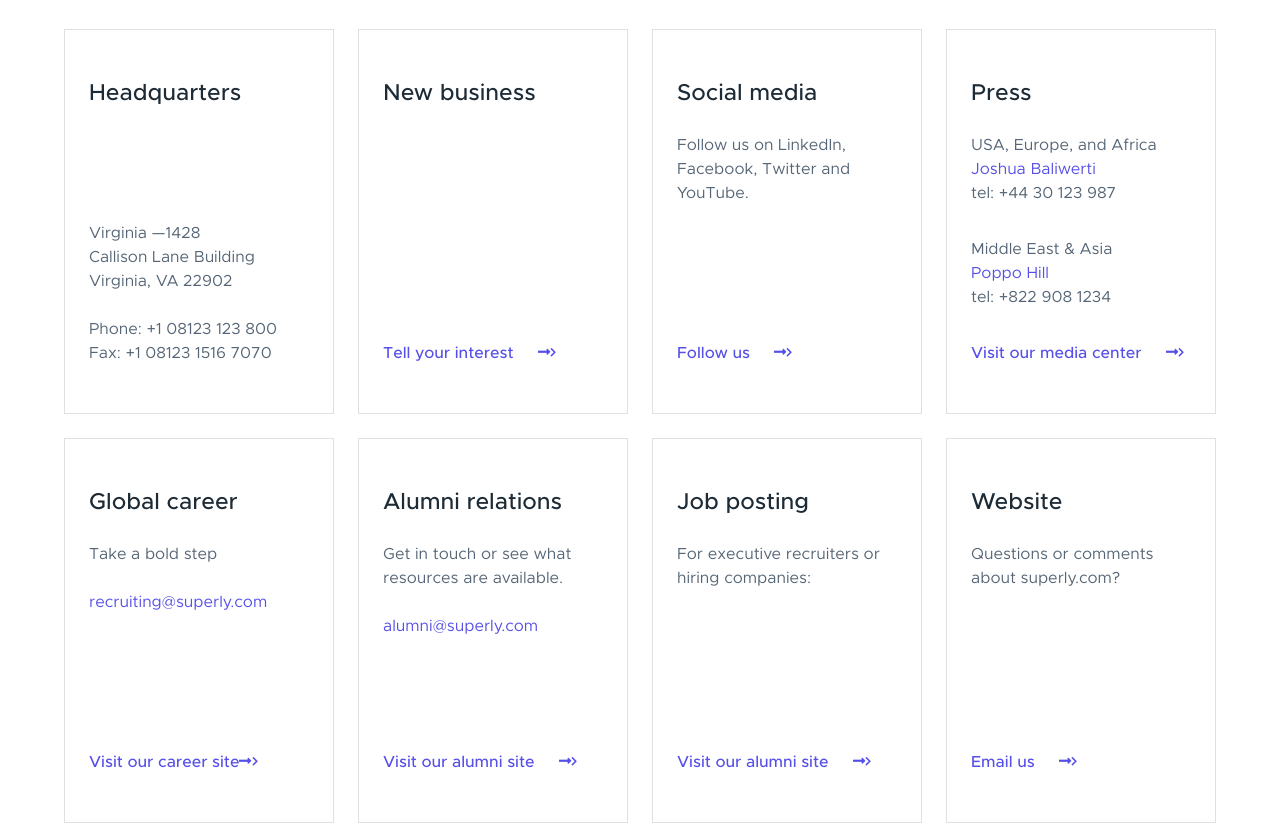
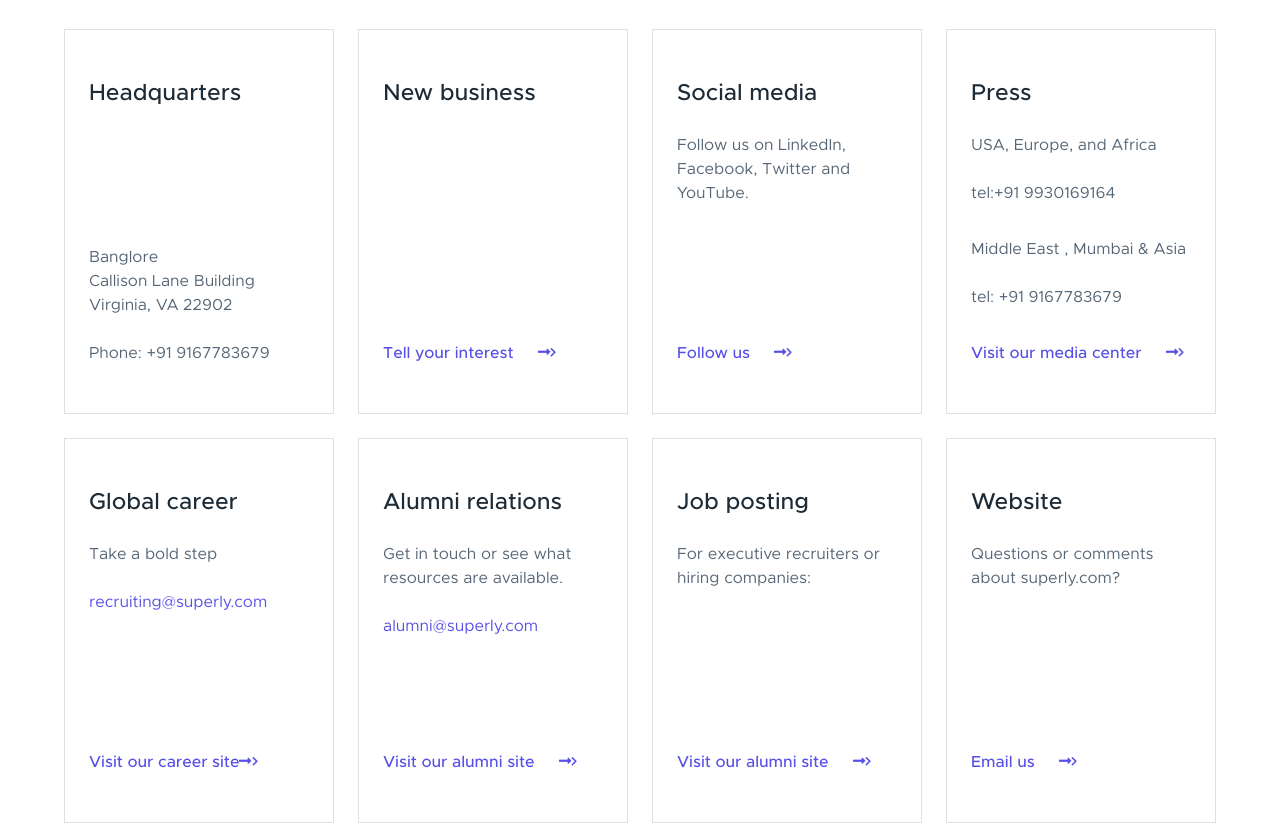
Before and after one commit to rrkumble/leadgenfinal, a website: page views/pages/general-contact.html in a window 1280 px wide. Shown: the part 1680-2506 px from the top of the page. Drawn offline with nearby package versions, Linux system fonts and the light colour scheme; a script that the page names is missing.

Commit message:
subscriber update

```diff
--- a/views/pages/general-contact.html
+++ b/views/pages/general-contact.html
@@ -106,7 +106,7 @@
                 <div class="w-layout-grid c-grid-contact">
                     <div class="c-iconbox style2">
                         <h3 class="margin-bottom">Headquarters</h3>
-                        <div>Virginia —1428  <br>Callison Lane Building <br>Virginia, VA 22902<br><br>Phone: +1 08123 123 800<br>Fax: +1 08123 1516 7070</div>
+                        <div>Banglore   <br>Callison Lane Building <br>Virginia, VA 22902<br><br>Phone:  +91 9167783679</div>
                     </div>
                     <div class="c-iconbox style2">
                         <h3 class="margin-bottom">New business</h3><a href="#" class="cta-link"><span class="margin-right">Tell your interest</span> <span class="fa c-cta1_arrow-hovered"></span> <span class="fa c-cta1__arrow-normal"></span></a>
@@ -121,8 +121,8 @@
                         <div>
                             <h3 class="margin-bottom">Press</h3>
                             <div class="rich-text-block w-richtext">
-                                <p>USA, Europe, and Africa <br><a href="mailto:joshua@superly.com">Joshua Baliwerti</a> <br>tel: +44 30 123 987</p>
-                                <p>Middle East &amp; Asia<br><a href="mailto:Poppo@superly.com">Poppo Hill</a> <br>tel: +822 908 1234</p>
+                                <p>USA, Europe, and Africa <br><a href="mailto:joshua@superly.com"></a> <br>tel:+91 9930169164</p>
+                                <p>Middle East , Mumbai &amp; Asia<br><a href="mailto:Poppo@superly.com"></a> <br>tel: +91 9167783679</p>
                             </div>
                         </div><a href="#" class="cta-link"><span class="margin-right">Visit our media center</span> <span class="fa c-cta1_arrow-hovered"></span> <span class="fa c-cta1__arrow-normal"></span></a>
                     </div>
@@ -223,7 +223,7 @@
                 <div class="w-form">
                     <form id="emailform" name="email-form" action="/subscribedata" method="POST"data-name="Email Form" >
                         <input type="email" class="form-input-text is-grey margin-right-small lg-md-sm-no-margin-bottom w-input" maxlength="256" name="email2" data-name="Email 2" placeholder="Email" id="email-2" required=""><br>
-                        <input type="email" class="form-input-text is-grey margin-right-small lg-md-sm-no-margin-bottom w-input" maxlength="256" name="name2" data-name="Email 2" placeholder="Mobil no" id="email-2" required=""><br>
+                        <input type="number" class="form-input-text is-grey margin-right-small lg-md-sm-no-margin-bottom w-input" maxlength="256" name="name2" data-name="Email 2" placeholder="Mobil no" id="email-2" required=""><br>
                         <input type="submit" value="Subscribe" data-wait="Please wait..." class="button-primary is-small w-button">
                     </form>
                     <div class="w-form-done">
```
Also changed, not shown: views/pages/about.html (+1 -1 lines), views/pages/blog.html (+1 -1 lines), views/pages/index.html (+1 -1 lines), views/pages/quote.html (+1 -1 lines), views/pages/service.html (+1 -1 lines).
